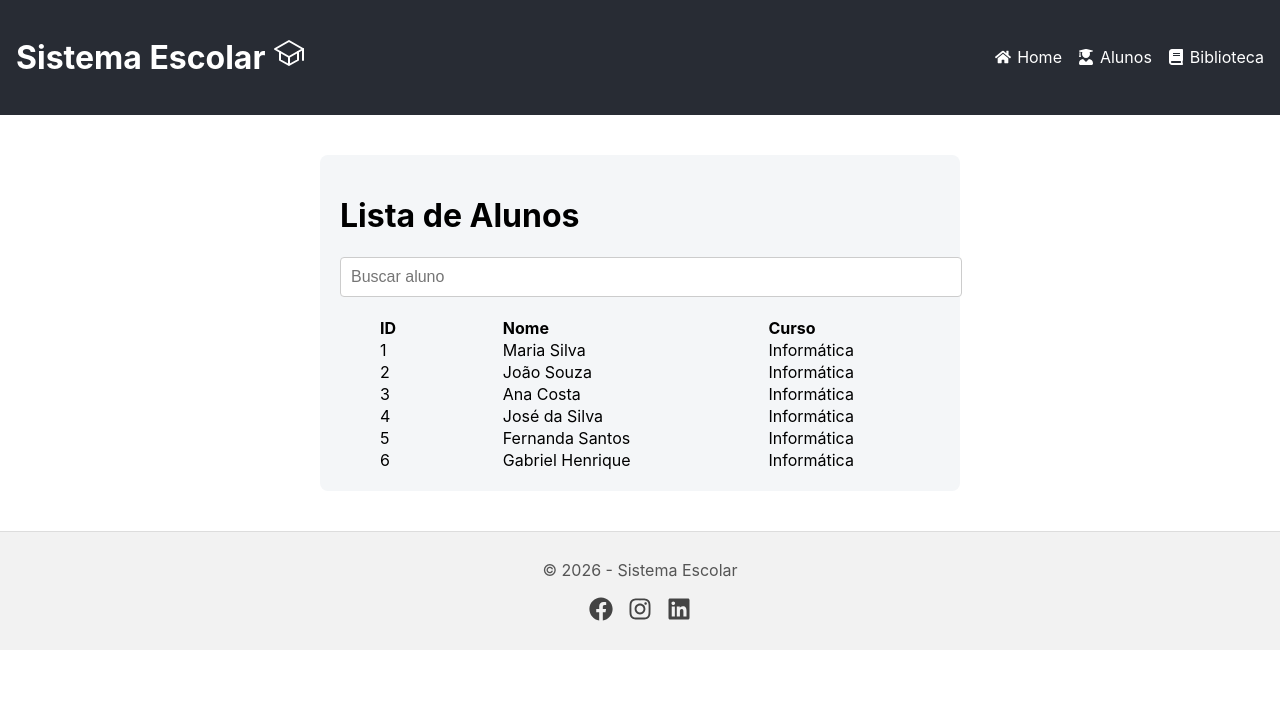
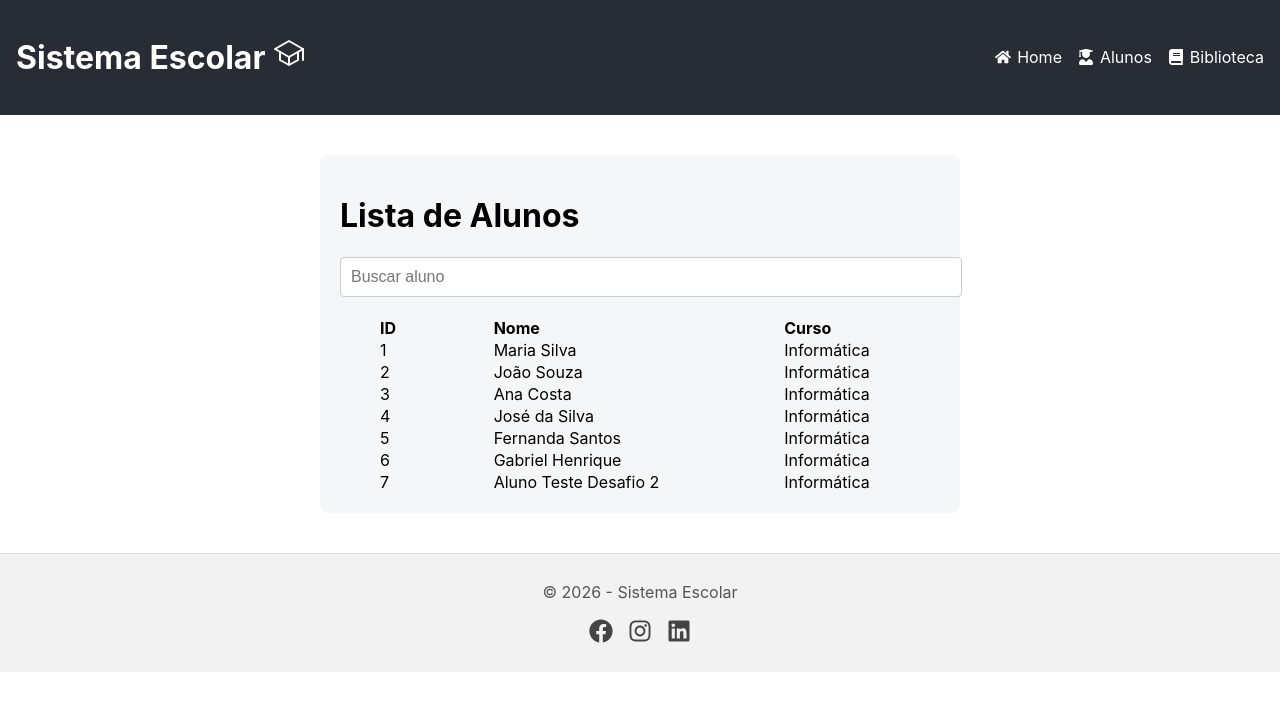
Before and after one commit to TonMendes/sistema-escolar, a React (Create React App) app: page /Alunos in a window 1280 px wide. Shown: the top 710 px of the page. Built offline with nearby package versions, Linux system fonts and the light colour scheme; data requests are answered from the project's data file.

Commit message:
Desafio 2

```diff
--- a/db.json
+++ b/db.json
@@ -1,6 +1,42 @@
 {
-    "alunos":[],
-    "livros":[
+  "alunos": [
+    {
+      "id": 1,
+      "nome": "Maria Silva",
+      "curso": "Informática"
+    },
+    {
+      "id": 2,
+      "nome": "João Souza",
+      "curso": "Informática"
+    },
+    {
+      "id": 3,
+      "nome": "Ana Costa",
+      "curso": "Informática"
+    },
+    {
+      "id": 4,
+      "nome": "José da Silva",
+      "curso": "Informática"
+    },
+    {
+      "id": 5,
+      "nome": "Fernanda Santos",
+      "curso": "Informática"
+    },
+    {
+      "id": 6,
+      "nome": "Gabriel Henrique",
+      "curso": "Informática"
+    },
+    {
+      "id": 7,
+      "nome": "Aluno Teste Desafio 2",
+      "curso": "Informática"
+    }
+  ],
+  "livros": [
     {
       "id": 1,
       "titulo": "Fundamentos de React",
--- a/src/pages/Alunos.js
+++ b/src/pages/Alunos.js
@@ -1,44 +1,49 @@
 import { useEffect, useState } from "react";
-import styles from './Alunos.module.css'
+import styles from "./Alunos.module.css";
 
-function Alunos(){
-
+function Alunos() {
   const [alunos, setAlunos] = useState([]);
-    const [busca, setBusca] = useState('');
+  const [busca, setBusca] = useState("");
   const [loading, setLoading] = useState(true);
 
-    useEffect( ()=> {
-
-        const dados = [
-            {id: 1, nome: 'Maria Silva', curso: 'Informática'},
-            {id: 2, nome: 'João Souza', curso: 'Informática'},
-            {id: 3, nome: 'Ana Costa', curso: 'Informática'},
-            {id: 4, nome: 'José da Silva', curso: 'Informática'},
-            {id: 5, nome: 'Fernanda Santos', curso: 'Informática'},
-            {id: 6, nome: 'Gabriel Henrique', curso: 'Informática'},
-        ]
-
-        setTimeout(() =>{
-            setAlunos(dados);
+  useEffect(() => {
+    setTimeout(() => {
+      fetch("http://localhost:5001/alunos")
+        .then((resp) => resp.json())
+        .then((data) => {
+          setAlunos(data);
           setLoading(false);
+        })
+        .catch((err) => {
+          console.log(err);
+          setLoading(false);
+        });
     }, 2000);
-
   }, []);
 
-    const alunosFiltrados = alunos.filter(aluno => aluno.nome.toLowerCase().includes(busca.toLowerCase()));
+  const alunosFiltrados = alunos.filter((aluno) =>
+    aluno.nome.toLowerCase().includes(busca.toLowerCase()),
+  );
 
-    if(loading){
-        return <p className={styles.loading}>Carregando alunos...</p>
+  if (loading) {
+    return <p className={styles.loading}>Carregando alunos...</p>;
   }
 
-    return(
+  return (
     <div className={styles.container}>
       <h1>Lista de Alunos</h1>
 
-            <input type="text" placeholder="Buscar aluno" value={busca} onChange={(e) => setBusca(e.target.value)} className={styles.busca} />
+      <input
+        type="text"
+        placeholder="Buscar aluno"
+        value={busca}
+        onChange={(e) => setBusca(e.target.value)}
+        className={styles.busca}
+      />
 
-            {alunosFiltrados.length === 0 ? (<p className={styles.vazio}>Nenhum aluno encontrado.</p>)
-            : (
+      {alunosFiltrados.length === 0 ? (
+        <p className={styles.vazio}>Nenhum aluno encontrado.</p>
+      ) : (
         <table className={styles.tabela}>
           <thead>
             <tr>
@@ -48,7 +53,7 @@ function Alunos(){
             </tr>
           </thead>
           <tbody>
-                        {alunosFiltrados.map(aluno => (
+            {alunosFiltrados.map((aluno) => (
               <tr key={aluno.id}>
                 <td>{aluno.id}</td>
                 <td>{aluno.nome}</td>
@@ -58,7 +63,6 @@ function Alunos(){
           </tbody>
         </table>
       )}
-
     </div>
   );
 }
```
Lines whose indentation alone changed are shown as unchanged.
